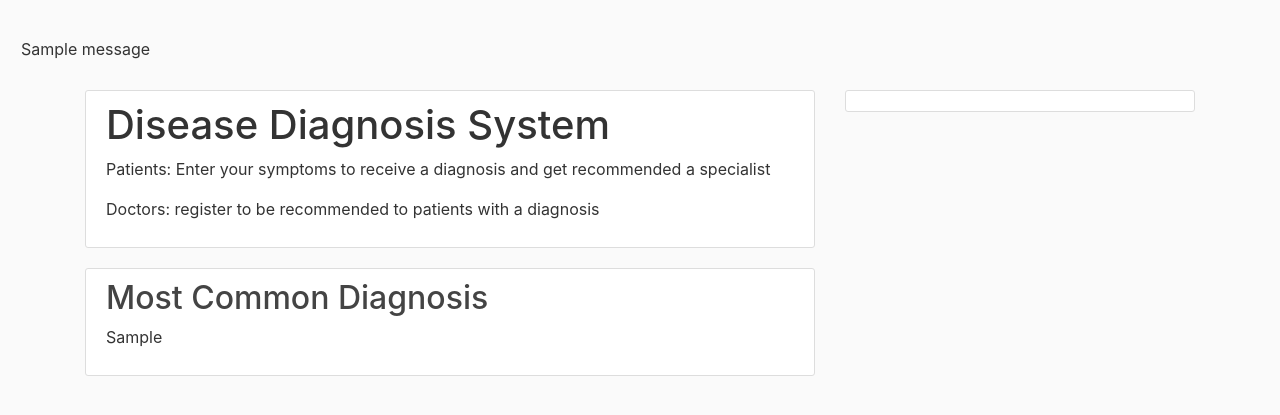
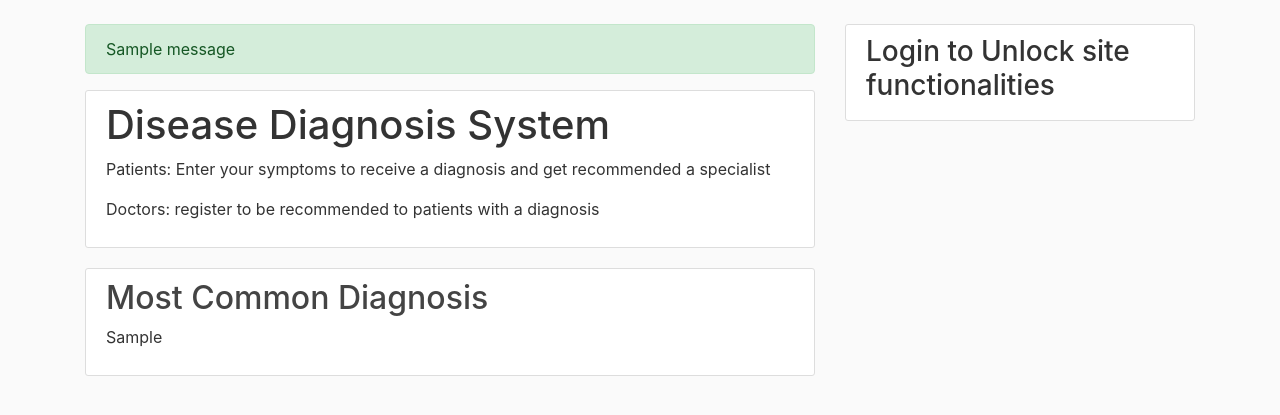
Before and after one commit to ahmedhus22/Disease-Diagnosis-System, a Django app: page / in a window 1280 px wide. Shown: the part 56-471 px from the top of the page. Run offline with Django 5.2, Linux system fonts and the light colour scheme; tables that the repository leaves empty hold one stand-in row (values such as "Sample post"); one stand-in notice (Sample message) is shown; some libraries are stand-ins or nearby versions.

Commit message:
fixed messages to display proper colour

```diff
--- a/disease_diagnosis/diagnosis_system/templates/diagnosis_system/base.html
+++ b/disease_diagnosis/diagnosis_system/templates/diagnosis_system/base.html
@@ -50,16 +50,16 @@
               </div>
             </nav>
           </header>
-        {% if messages %}
-          {% for message in messages %}
-            <div class="alert alert-{{ messages.tags }}">
-              {{ message }}
-            </div>
-          {% endfor %}
-        {% endif %}
         <main role="main" class="container">
           <div class="row">
             <div class="col-md-8">
+                {% if messages %}
+                  {% for message in messages %}
+                    <div class="alert alert-{{ message.tags }}">
+                      {{ message }}
+                    </div>
+                  {% endfor %}
+                {% endif %}
               {% block content %}{% endblock %}
             </div>
             <div class="col-md-4">
@@ -90,6 +90,9 @@
                   </ul>
                 </p>
                 {% endif %}
+                {% if not user.is_authenticated %}
+                <h3>Login to Unlock site functionalities</h3>
+                {% endif %}
               </div>
             </div>
           </div>
```
